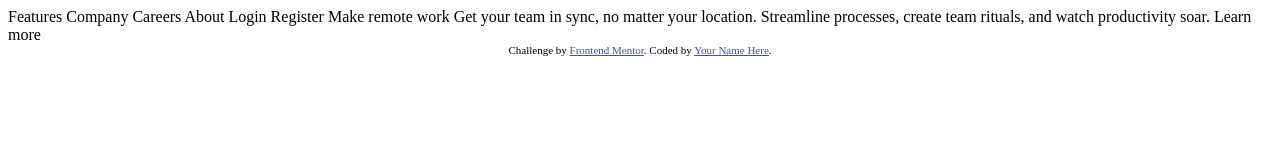
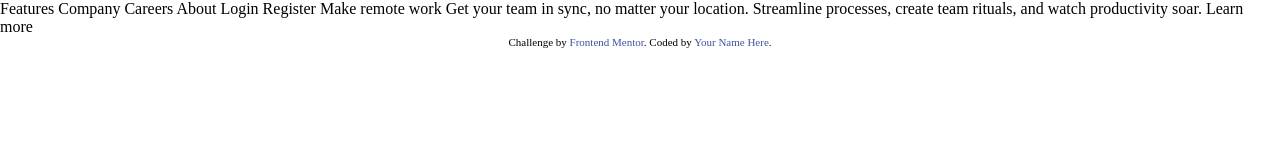
Before and after one commit to cloviswrodrigues/intro_section_with_dropdown_navigation, a website: page frontend/index.html in a window 1280 px wide. Drawn offline with Linux system fonts and the light colour scheme.

Commit message:
created base css with colors and resets

```diff
--- /dev/null
+++ b/frontend/scss/_base.scss
@@ -0,0 +1,14 @@
+$color-almost-white: hsl(0, 0%, 98%);
+$color-medium-gray: hsl(0, 0%, 41%);
+$color-almost-black: hsl(0, 0%, 8%);
+
+* {
+    padding: 0;
+    margin: 0;
+    box-sizing: border-box;
+}
+
+a {
+    all: unset;
+    cursor: pointer;
+}
--- a/frontend/scss/main.scss
+++ b/frontend/scss/main.scss
@@ -0,0 +1 @@
+@import 'base';
```
Also changed, not shown: frontend/css/main.css, 1 other file.
